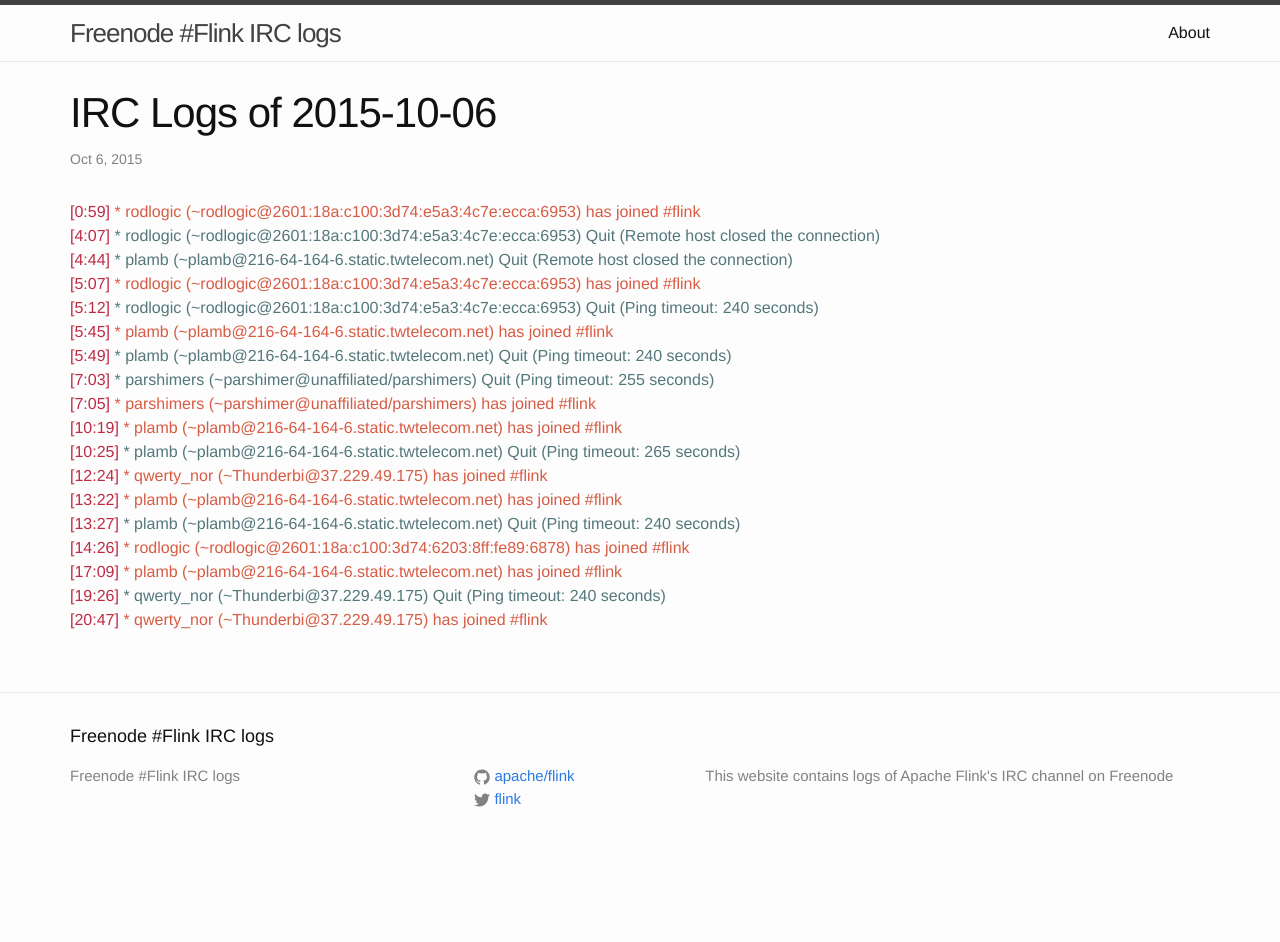
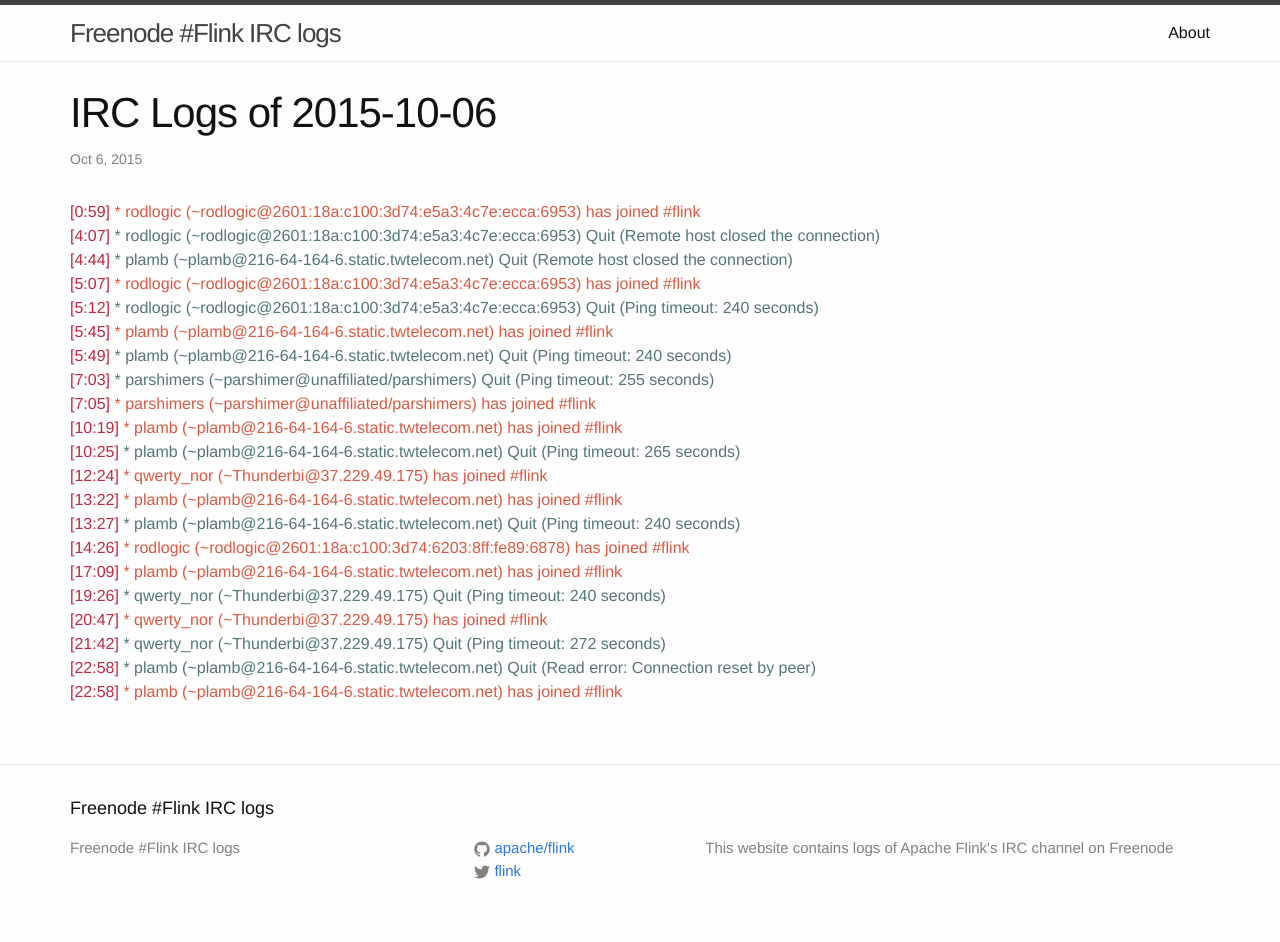
Before and after one commit to flink-irc-logs/flink-irc-logs.github.io, a Jekyll site: the page built from _posts/2015-10-06-logs.markdown, in a window 1280 px wide. Built offline with Jekyll 4.4.1, drawn with Linux system fonts in a browser that asks for light colours; before the commit the page ends 900 px from its top, so only the background shows below that.

Commit message:
Update of the logs on Tue Oct  6 23:24:01 CEST 2015

```diff
--- a/_posts/2015-10-06-logs.markdown
+++ b/_posts/2015-10-06-logs.markdown
@@ -22,3 +22,6 @@
 <span class="irc-date">[17:09]</span> <span class="irc-green">* plamb (~plamb@216-64-164-6.static.twtelecom.net) has joined #flink</span><br />
 <span class="irc-date">[19:26]</span> <span class="irc-navy">* qwerty_nor (~Thunderbi@37.229.49.175) Quit (Ping timeout: 240 seconds)</span><br />
 <span class="irc-date">[20:47]</span> <span class="irc-green">* qwerty_nor (~Thunderbi@37.229.49.175) has joined #flink</span><br />
+<span class="irc-date">[21:42]</span> <span class="irc-navy">* qwerty_nor (~Thunderbi@37.229.49.175) Quit (Ping timeout: 272 seconds)</span><br />
+<span class="irc-date">[22:58]</span> <span class="irc-navy">* plamb (~plamb@216-64-164-6.static.twtelecom.net) Quit (Read error: Connection reset by peer)</span><br />
+<span class="irc-date">[22:58]</span> <span class="irc-green">* plamb (~plamb@216-64-164-6.static.twtelecom.net) has joined #flink</span><br />
```
